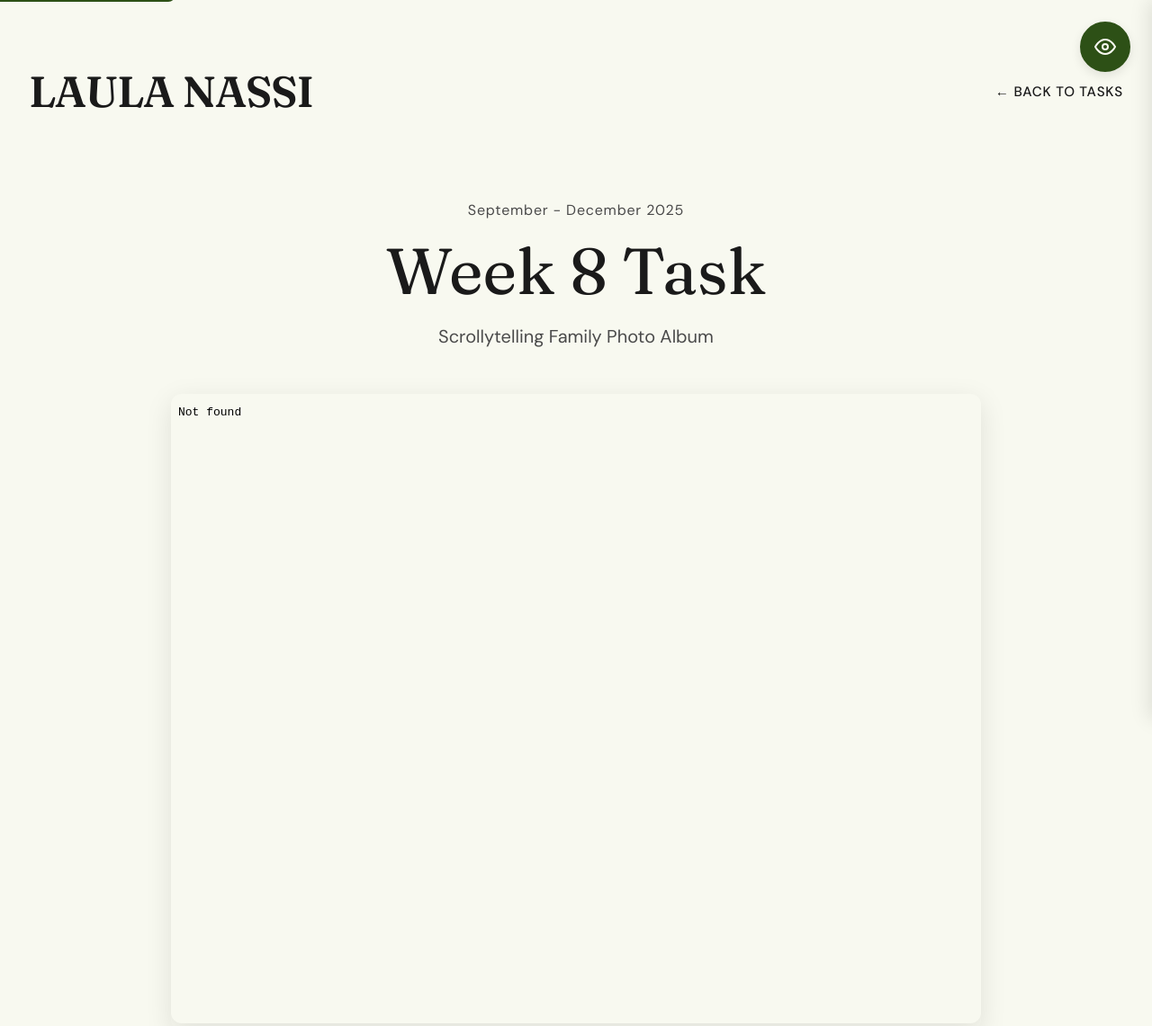
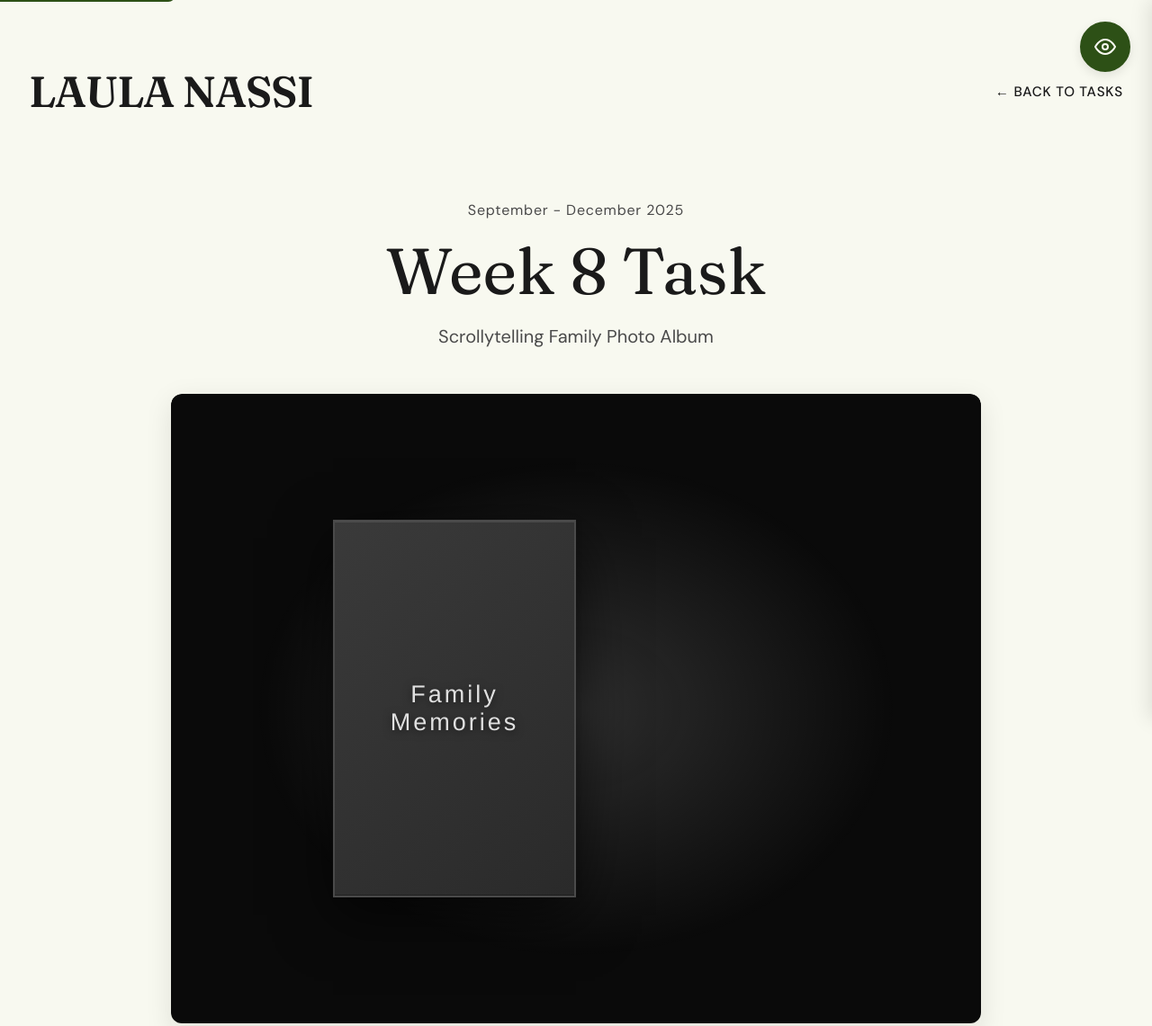
Before and after one commit to controlmyspace/Laula-Coding-Three-Final-Submission, a plain HTML site: page task-week8.html in a window 1280 px wide. Shown: the top 1141 px of the page at 90% size. Drawn offline with nearby package versions, Linux system fonts and the light colour scheme; the site is published under a folder, as on GitHub Pages, so addresses that start at the root find nothing.

Commit message:
Update task-week8.html

```diff
--- a/task-week8.html
+++ b/task-week8.html
@@ -80,11 +80,11 @@
             </div>
 
             <div class="task-feature-image" data-aos="fade-up" data-aos-delay="100">
-                <iframe src="/tasks/week8/week8task.html"
-                        class="task-feature-iframe"
-                        title="Week 8 Task Interactive Content"
-                        frameborder="0"
-                        allowfullscreen></iframe>
+                <iframe src="tasks/week8/week8task.html"
+                class="task-feature-iframe"
+                title="Week 8 Task Interactive Content"
+                frameborder="0"
+                allowfullscreen></iframe>
             </div>
 
 
```
